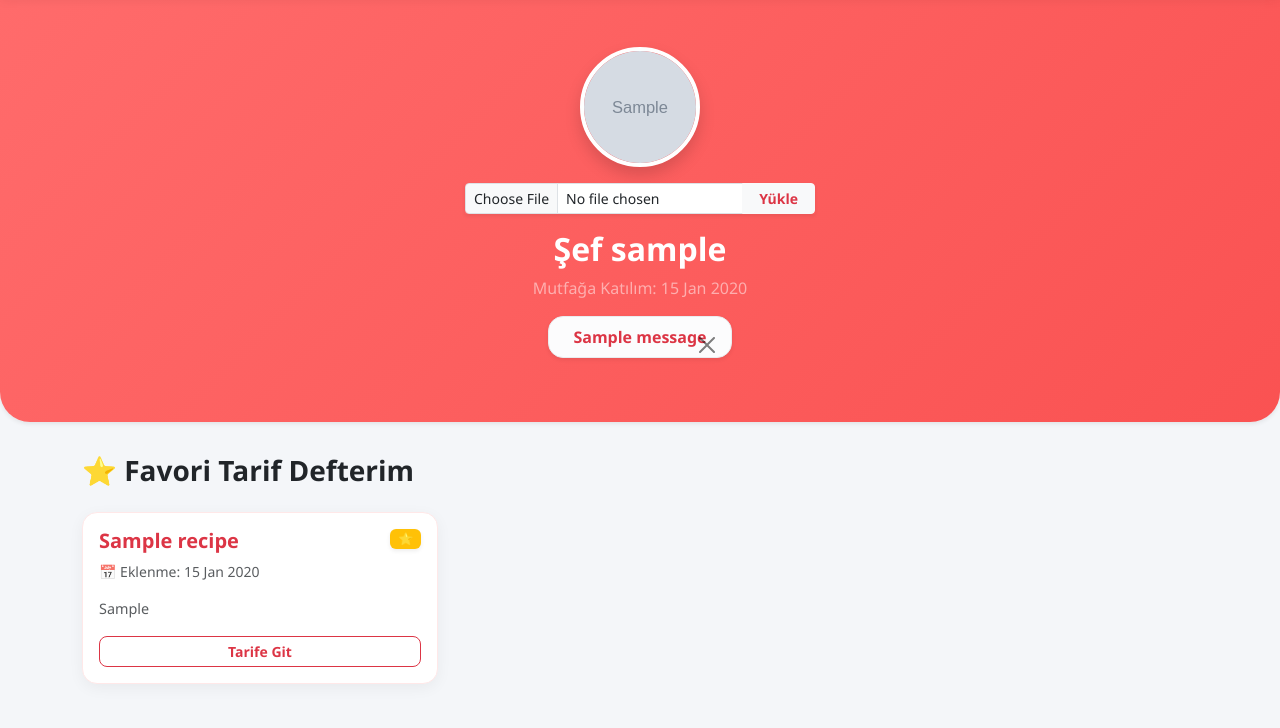
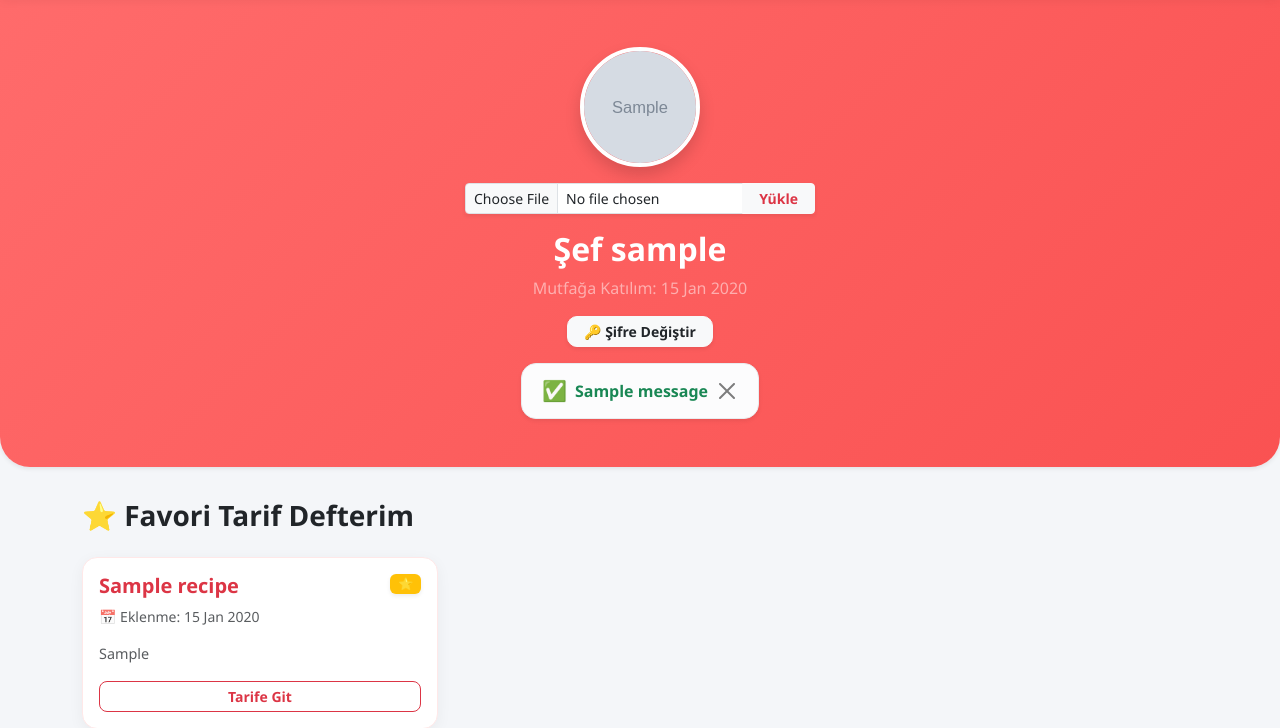
Before and after one commit to yigitkovanc1/SmartChef-AI, a Django app: page /hesap/profil/ in a window 1280 px wide. Shown: the part 79-807 px from the top of the page. Before the commit the page ends 763 px from the top, so only its background shows below. Run offline with Django 5.2, Linux system fonts and the light colour scheme; a user stored in the database is signed in; tables that the repository leaves empty hold one stand-in row (values such as "Sample post"); grey boxes marked "Sample" are stand-in pictures; one stand-in notice (Sample message) is shown.

Commit message:
Profil şifre değiştirme (PasswordHistory) entegrasyonu ve Sözlük Kalkanı güncellemeleri yapıldı

```diff
--- a/accounts/templates/accounts/profile.html
+++ b/accounts/templates/accounts/profile.html
@@ -71,12 +71,25 @@
             <h2 class="fw-bold mt-2">Şef {{ request.user.username }}</h2>
             <p class="mb-0 text-white-50">Mutfağa Katılım: {{ request.user.date_joined|date:"d M Y" }}</p>
 
+            <!-- 🚀 YENİ: ŞİFRE DEĞİŞTİRME BUTONU -->
+            <button type="button" class="btn btn-sm btn-light text-dark fw-bold mt-3 px-3 shadow-sm" style="border-radius: 10px;" data-bs-toggle="modal" data-bs-target="#sifreDegistirModal">
+                🔑 Şifre Değiştir
+            </button>
+
             {% if messages %}
-                <div class="mt-3">
+                <div class="mt-3 d-flex justify-content-center">
                     {% for message in messages %}
-                        <div class="alert alert-light text-danger fw-bold alert-dismissible fade show d-inline-block px-4 py-2 shadow-sm" style="border-radius: 15px;" role="alert">
-                            {{ message }}
-                            <button type="button" class="btn-close btn-sm" data-bs-dismiss="alert" aria-label="Close"></button>
+                        <!-- Mesaj kutusunu esnek (flex) yapıp hizalıyoruz -->
+                        <div class="alert alert-light fw-bold fade show shadow-sm d-flex align-items-center m-0
+                                    {% if message.tags == 'success' %}text-success{% elif message.tags == 'error' %}text-danger{% else %}text-primary{% endif %}"
+                             style="border-radius: 15px; padding: 12px 50px 12px 20px; position: relative;" role="alert">
+
+                            <span class="me-2 fs-5">{% if message.tags == 'success' %}✅{% elif message.tags == 'error' %}❌{% endif %}</span>
+                            <span>{{ message }}</span>
+
+                            <!-- X Butonunu tam ortaya, sağ kenara sabitliyoruz -->
+                            <button type="button" class="btn-close" data-bs-dismiss="alert" aria-label="Close"
+                                    style="position: absolute; top: 50%; transform: translateY(-50%); right: 15px; padding: 0.5rem; margin: 0;"></button>
                         </div>
                     {% endfor %}
                 </div>
@@ -120,7 +133,41 @@
                     <p class="mb-4">Chat'ten bir tarif isteyip yıldıza tıklayarak koleksiyonunu oluşturabilirsin.</p>
                     <a href="/chat/" class="btn btn-danger px-4 py-2 shadow-sm" style="border-radius: 12px; font-weight: bold;">Tarif Keşfetmeye Başla</a>
                 </div>
-            {% endfor %} <!-- 🚀 İŞTE DÜNYAYI KURTARAN O KAPANIŞ ETİKETİ -->
+            {% endfor %}
+        </div>
+    </div>
+
+    <!-- 🚀 YENİ: ŞİFRE DEĞİŞTİRME MODALI (AÇILIR PENCERE) -->
+    <div class="modal fade" id="sifreDegistirModal" tabindex="-1" aria-labelledby="sifreDegistirLabel" aria-hidden="true">
+        <div class="modal-dialog modal-dialog-centered">
+            <div class="modal-content shadow" style="border-radius: 15px; border: none;">
+                <div class="modal-header bg-danger text-white" style="border-radius: 15px 15px 0 0;">
+                    <h5 class="modal-title fw-bold" id="sifreDegistirLabel">🔑 Şifreyi Güncelle</h5>
+                    <button type="button" class="btn-close btn-close-white" data-bs-dismiss="modal" aria-label="Close"></button>
+                </div>
+                <!-- Formun çalışması için bu URL'yi (sifre_degistir) urls.py ve views.py'de tanımlamalısın -->
+                <form action="/hesap/sifre-degistir/" method="POST">
+                    {% csrf_token %}
+                    <div class="modal-body p-4 text-start">
+                        <div class="mb-3">
+                            <label class="form-label fw-bold text-muted small">Mevcut Şifreniz</label>
+                            <input type="password" name="eski_sifre" class="form-control" style="border-radius: 8px;" required>
+                        </div>
+                        <div class="mb-3">
+                            <label class="form-label fw-bold text-muted small">Yeni Şifre</label>
+                            <input type="password" name="yeni_sifre" class="form-control" style="border-radius: 8px;" required>
+                        </div>
+                        <div class="mb-3">
+                            <label class="form-label fw-bold text-muted small">Yeni Şifre (Tekrar)</label>
+                            <input type="password" name="yeni_sifre_tekrar" class="form-control" style="border-radius: 8px;" required>
+                        </div>
+                    </div>
+                    <div class="modal-footer border-0 pb-4 pe-4">
+                        <button type="button" class="btn btn-light fw-bold shadow-sm" style="border-radius: 8px;" data-bs-dismiss="modal">İptal</button>
+                        <button type="submit" class="btn btn-danger fw-bold px-4 shadow-sm" style="border-radius: 8px;">Güncelle</button>
+                    </div>
+                </form>
+            </div>
         </div>
     </div>
 
--- a/accounts/urls.py
+++ b/accounts/urls.py
@@ -12,4 +12,5 @@ urlpatterns = [
     path('profil/', views.profil_view, name='profil_sayfasi'),
     path('cikis/', auth_views.LogoutView.as_view(next_page='home'), name='cikis_yap'),
     path('dashboard/', views.dashboard_view, name='dashboard_sayfasi'),
+    path('sifre-degistir/', views.sifre_degistir_view, name='sifre_degistir'),
 ]
--- a/accounts/views.py
+++ b/accounts/views.py
@@ -9,6 +9,10 @@ from markets.models import MarketCost
 from collections import defaultdict
 from recipes.models import Favorite
 from django.contrib import messages
+from django.contrib.auth import update_session_auth_hash
+from django.contrib.auth import update_session_auth_hash
+from django.contrib.auth.hashers import check_password
+from .models import PasswordHistory
 
 def kayit_ol_view(request):
     if request.method == 'POST':
@@ -157,3 +161,56 @@ def dashboard_view(request):
         'maliyetler': maliyetler,  # Bunu context'e eklediğinden emin ol!
     }
     return render(request, 'dashboard.html', context)
+
+
+# Diğer view fonksiyonlarının altına ekle:
+def sifre_degistir_view(request):
+    if request.method == 'POST':
+        eski_sifre = request.POST.get('eski_sifre')
+        yeni_sifre = request.POST.get('yeni_sifre')
+        yeni_sifre_tekrar = request.POST.get('yeni_sifre_tekrar')
+
+        # 1. KONTROL: Eski şifre doğru mu?
+        if not request.user.check_password(eski_sifre):
+            messages.error(request, "Mevcut şifrenizi yanlış girdiniz! Lütfen tekrar deneyin.")
+            return redirect('profil_sayfasi')
+
+        # 2. KONTROL: Yeni şifreler aynı mı? (Senin şifre sıfırlama stiline birebir uygun)
+        if yeni_sifre != yeni_sifre_tekrar:
+            messages.error(request, "Girdiğiniz yeni şifreler birbiriyle eşleşmiyor! Lütfen tekrar deneyin.")
+            return redirect('profil_sayfasi')
+
+        # 3. KONTROL: Yeni şifre, mevcut şifreyle aynı mı?
+        if request.user.check_password(yeni_sifre):
+            messages.error(request,
+                           "Girdiğiniz yeni şifre mevcut şifrenizle aynı olamaz. Lütfen farklı bir şifre belirleyin.")
+            return redirect('profil_sayfasi')
+
+        # 4. KONTROL: Yeni şifre son 2 şifreyle aynı mı?
+        try:
+            eski_sifreler = PasswordHistory.objects.filter(user=request.user).order_by('-id')[:2]
+            for gecmis in eski_sifreler:
+                if check_password(yeni_sifre, gecmis.password):
+                    messages.error(request,
+                                   "Yeni şifreniz son kullandığınız 2 şifreden biriyle aynı olamaz. Lütfen farklı bir şifre belirleyin.")
+                    return redirect('profil_sayfasi')
+        except Exception as e:
+            print(f"Şifre geçmişi kontrol edilemedi: {e}")
+
+        # Başarılı kayıt işlemleri
+        request.user.set_password(yeni_sifre)
+        request.user.save()
+
+        # Geçmişe kaydet
+        try:
+            PasswordHistory.objects.create(user=request.user, password=request.user.password)
+        except Exception as e:
+            print(f"Şifre geçmişe kaydedilemedi: {e}")
+
+        # Oturumun düşmesini engelle
+        update_session_auth_hash(request, request.user)
+
+        messages.success(request, "Şifreniz başarıyla güncellenmiştir.")
+        return redirect('profil_sayfasi')
+
+    return redirect('profil_sayfasi')
```
Also changed, not shown: markets/services.py (+41 -20 lines).
